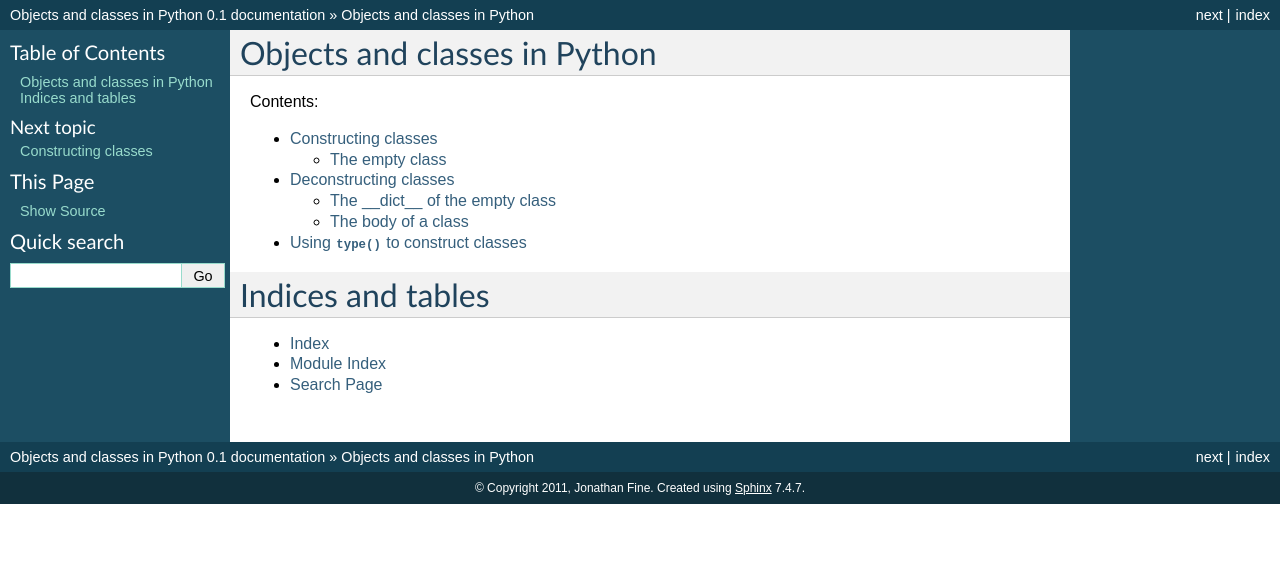
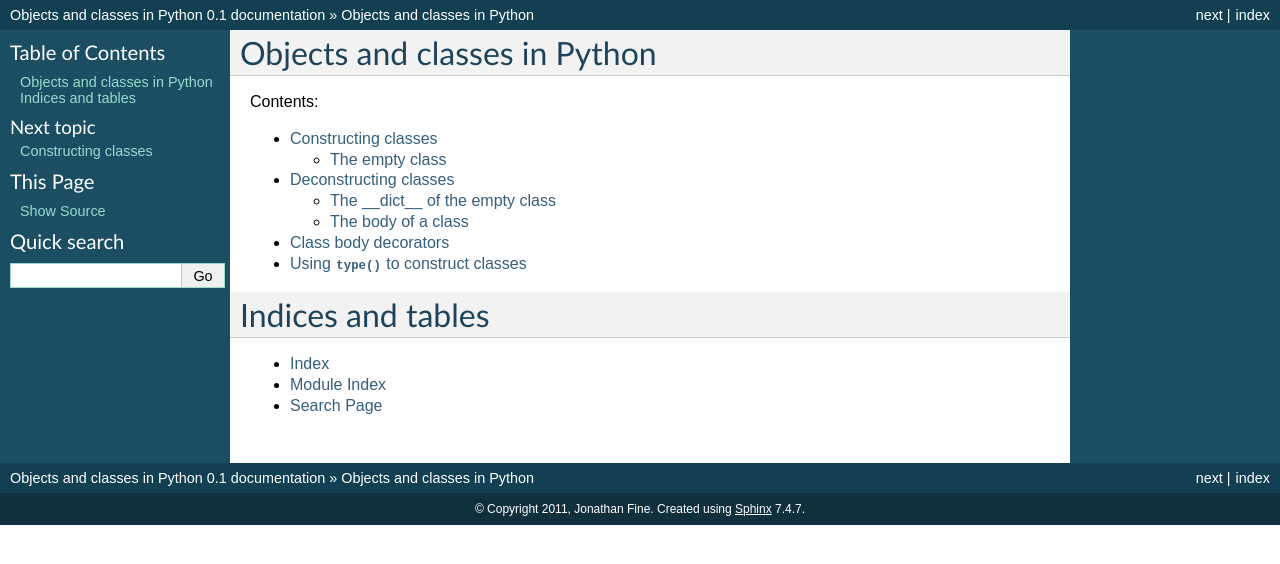
Before and after one commit to nazrulworld/jfine-python-classes-tutorial, a Sphinx documentation site: the page built from source/index.rst, in a window 1280 px wide. Shown: the top 564 px of the page. Built offline with Sphinx 7.4.7, drawn with Linux system fonts in a browser that asks for light colours.

Commit message:
Add stub class-body-decorators.rst.

```diff
--- /dev/null
+++ b/source/class-body-decorators.rst
@@ -0,0 +1,2 @@
+Class body decorators
+=====================
--- a/source/index.rst
+++ b/source/index.rst
@@ -13,6 +13,7 @@ Contents:
 
    construct
    deconstruct
+   class-body-decorators
    using-type
 
 Indices and tables
```
